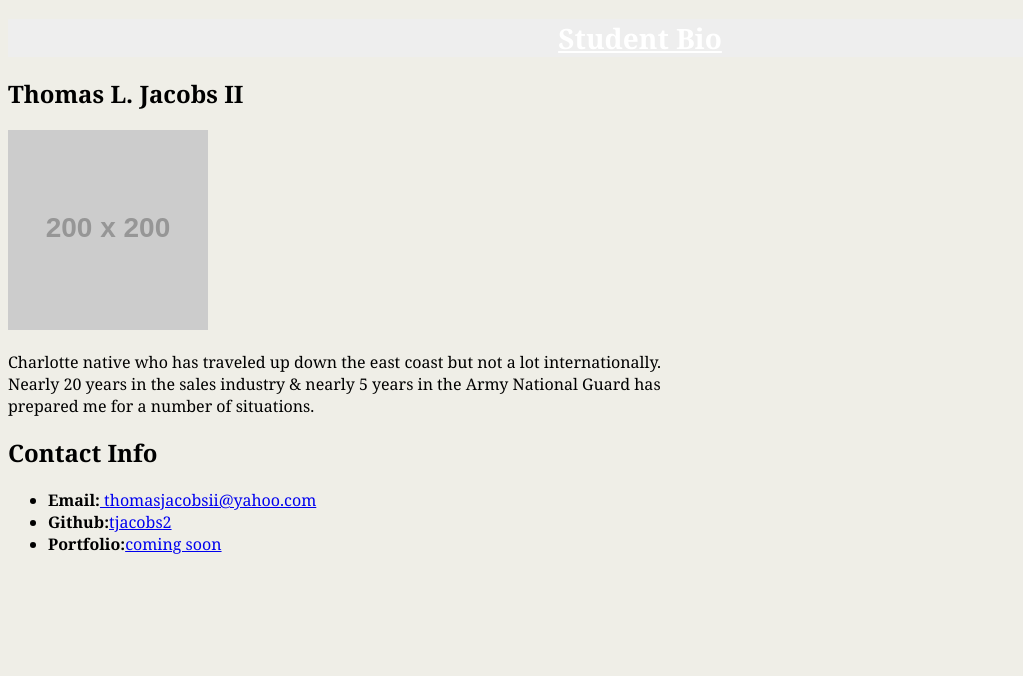
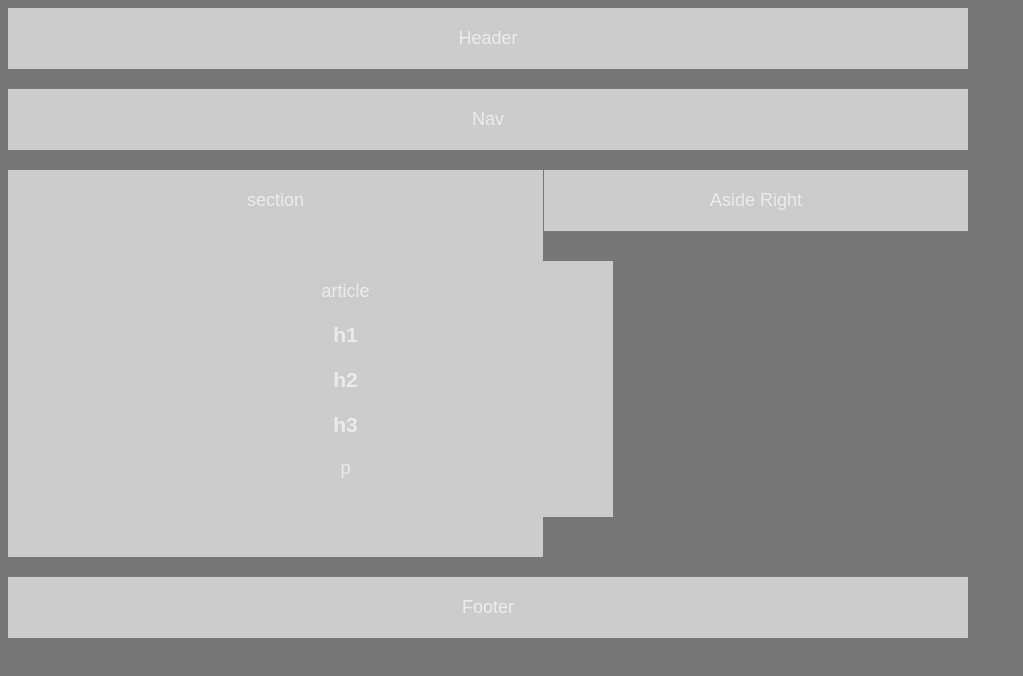
Before and after one commit to tjacobsii/HW-Wireframe, a plain HTML site: page hw-wireframe.html in a window 1280 px wide. Shown: the whole page, without its empty margins (0-1023 px from the left). Drawn offline with Linux system fonts and the light colour scheme; files that its build step writes are made by us from their sources; placeholder pictures from the web are drawn by us.

Commit message:
hw-wireframe_easier

```diff
--- a/hw-wireframe.html
+++ b/hw-wireframe.html
@@ -1,78 +1,24 @@
-<!-- CSS Stylesheets with relative paths -->
 <!DOCTYPE html>
 <html>
-<head>
-    <title>Thomas L. Jacobs II Bio</title>
-    <link rel="stylesheet" type="text/css" href="css/style.css">
-<style>
-    body {
-        background-color: #efeee7;
-        font-family: Georgia, Times, Times New Roman, serif;
-        font-color: #333333
-        margin: 0;
-        padding: 0;
-    }
-    header {
-        background-color: #333333;
-    }
-    h1 {
-        background-color: #eee;
-        color: white;
-        font-size: 28px;
-        text-align: center;
-        text-decoration: underline;
-    }
-    h2 {
-        font-size: 24px;
+    <head>
+        <title>Assignment #1</title>
+        <link rel="stylesheet" type="text/css" href="style.css">
+    </head>
+<div class="header">Header</div>
+<nav class="nav">Nav</nav>
+<body>
+    <section>
+    <div class="section">section
+        <article class="article">article
+            <h1>h1</h1>
+            <h1>h2</h1>
+            <h1>h3</h1>
+            <p>p</p>
+        </article>
+    </div>
+        <div class="aside">Aside Right</div>
+    </section>
+</body>
 
-    }
-    #class {
-        width: 1024px;
-        margin: 0 auto;
-
-    }
-    p {
-
-    }
-    ul {
-
-    }
-    li {
-
-    }
-</style>
-</head>
-
-<body>
-    <header>
-        <h1>Student Bio</h1>
-    </header>
-
-    <div class="container">
-        <section id="main-bio">
-
-            <h2>Thomas L. Jacobs II</h2>
-
-            <img src="https://placehold.it/200x200" alt="Thomas L. Jacobs II photo" id="bio-image">
-            <br>
-
-            <p>Charlotte native who has traveled up down the east coast but not a lot internationally.
-            <br>Nearly 20 years in the sales industry & nearly 5 years in the Army National Guard has
-            <br>prepared me for a number of situations.
-            </p>
-
-        </section>
-
-        <section id="contact-info">
-            <h2>Contact Info</h2>
-            <ul>
-                <li><strong>Email:</strong><a href="mailto:thomasjacobsii@yahoo.com">
-                 thomasjacobsii@yahoo.com</a></li>
-                 <li><strong>Github:</strong><a href="https://github.com/tjacobsii" target="blank">tjacobs2</a></li>
-                 <li><strong>Portfolio:</strong><a href="#">coming soon</a></li>
-            </ul>
-        </section>
-
-    </div>
-</body>
+<div class="footer">Footer</div>
 </html>
--- a/style.css
+++ b/style.css
@@ -0,0 +1,70 @@
+body {
+    background: #777;
+    color: #ebebeb;
+    font-family: "Arial", "Hlevetica Neue", "Helvetica","sans-serif";
+    font-size: 18px;
+    width: 960px
+}
+.header {
+    background: #ccc;
+    color: #ebebeb;
+    margin: auto;
+    padding: 20px;
+    margin-bottom: 20px;
+    text-align: center;
+}
+
+.nav {
+    background: #ccc;
+    color: #ebebeb;
+    margin: auto;
+    padding: 20px;
+    margin-bottom: 20px;
+    text-align: center;
+}
+
+.section {
+    background-color: #ccc;
+    color: #ebebeb;
+    margin: auto;
+    padding: 20px;
+    margin-bottom: 20px;
+    text-align: center;
+    width: 495px;
+    float: left;
+}
+
+.article {
+    background: #ccc;
+    color: #ebebeb;
+    margin: 50px;;
+    padding: 20px;
+    margin-bottom: 20px;
+    text-align: center;
+    width: 495px;
+    float: left;
+}
+
+.aside {
+    background: #ccc;
+    color: #ebebeb;
+    margin: auto;
+    padding: 20px;
+    margin-bottom: 20px;
+    text-align: center;
+    width:40%;
+    float: right;
+}
+
+.clear {
+
+}
+.footer {
+    background: #ccc;
+    color: #ebebeb;
+    margin: auto;
+    padding: 20px;
+    margin-bottom: 20px;
+    text-align: center;
+    clear: both;
+}
```
Also changed, not shown: index.html (+19 -0 lines).
